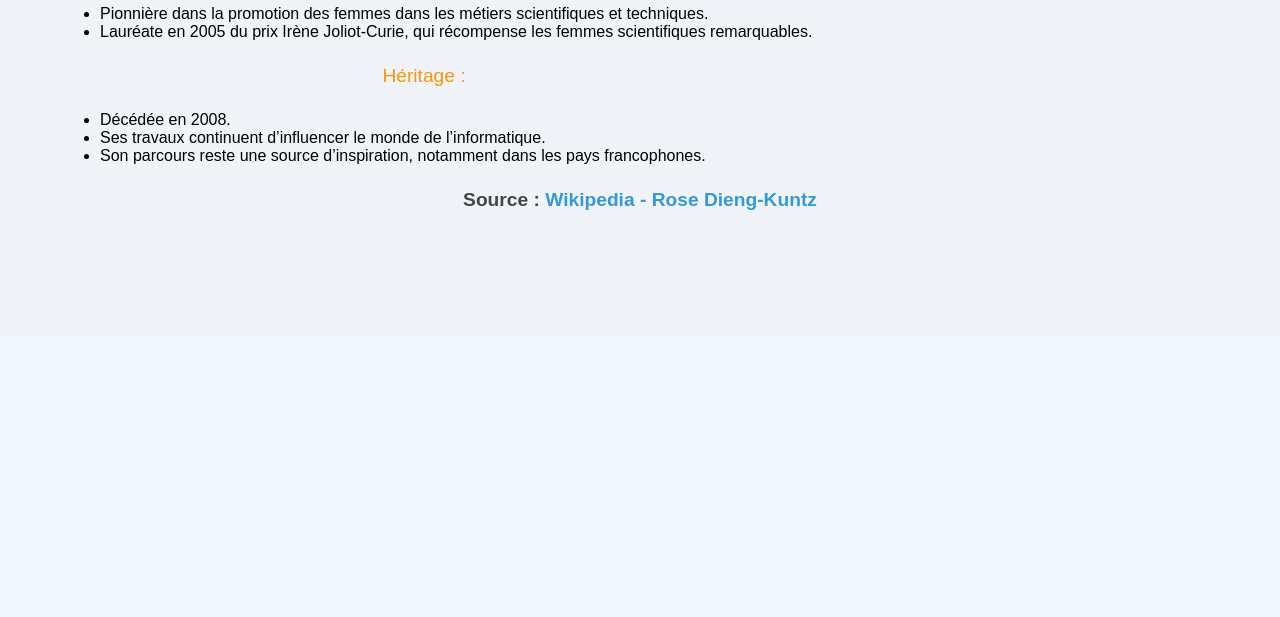
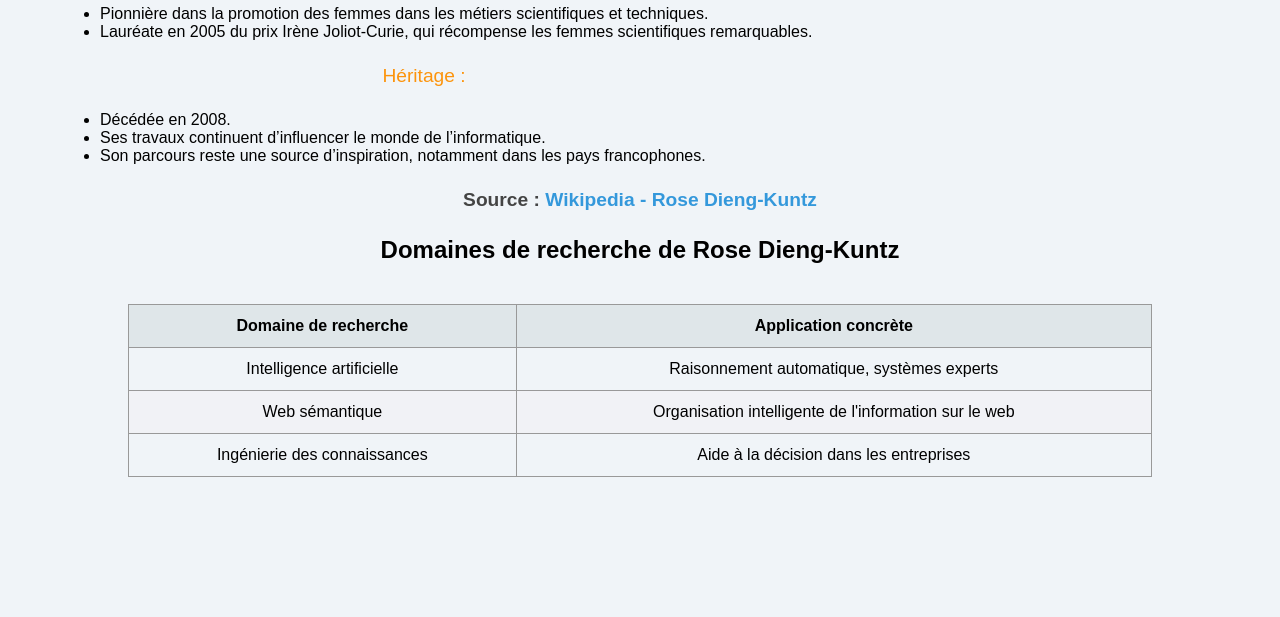
Before and after one commit to capitaine-tornado/rose-dieng-kuntz, a Flask app: page / in a window 1280 px wide. Shown: the part 817-1434 px from the top of the page. Before the commit the page ends 1027 px from the top, so only its background shows below. Run offline with Flask 3, Linux system fonts and the light colour scheme.

Commit message:
Update index.html

```diff
--- a/templates/index.html
+++ b/templates/index.html
@@ -57,6 +57,31 @@
 
 <p><strong>Source :</strong> <a href="https://fr.wikipedia.org/wiki/Rose_Dieng-Kuntz" target="_blank">Wikipedia - Rose Dieng-Kuntz</a></p>
 
+<h2>Domaines de recherche de Rose Dieng-Kuntz</h2>
+
+<table>
+  <thead>
+    <tr>
+      <th>Domaine de recherche</th>
+      <th>Application concrète</th>
+    </tr>
+  </thead>
+  <tbody>
+    <tr>
+      <td>Intelligence artificielle</td>
+      <td>Raisonnement automatique, systèmes experts</td>
+    </tr>
+    <tr>
+      <td>Web sémantique</td>
+      <td>Organisation intelligente de l'information sur le web</td>
+    </tr>
+    <tr>
+      <td>Ingénierie des connaissances</td>
+      <td>Aide à la décision dans les entreprises</td>
+    </tr>
+  </tbody>
+</table>
+
 <div class="demi-cercle">
   <p class="texte-demi-cercle">
     Projet 3 NSI<br>
```
